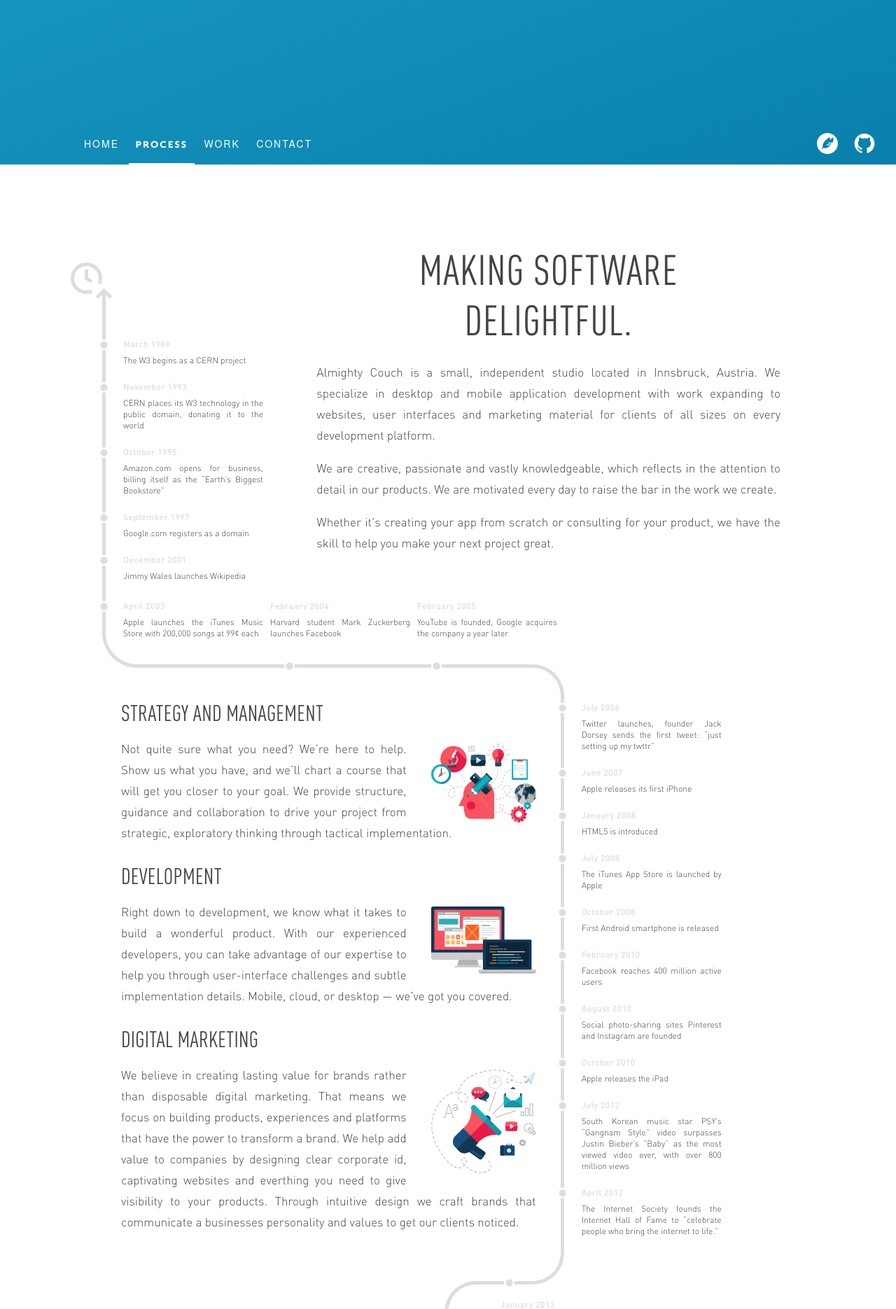
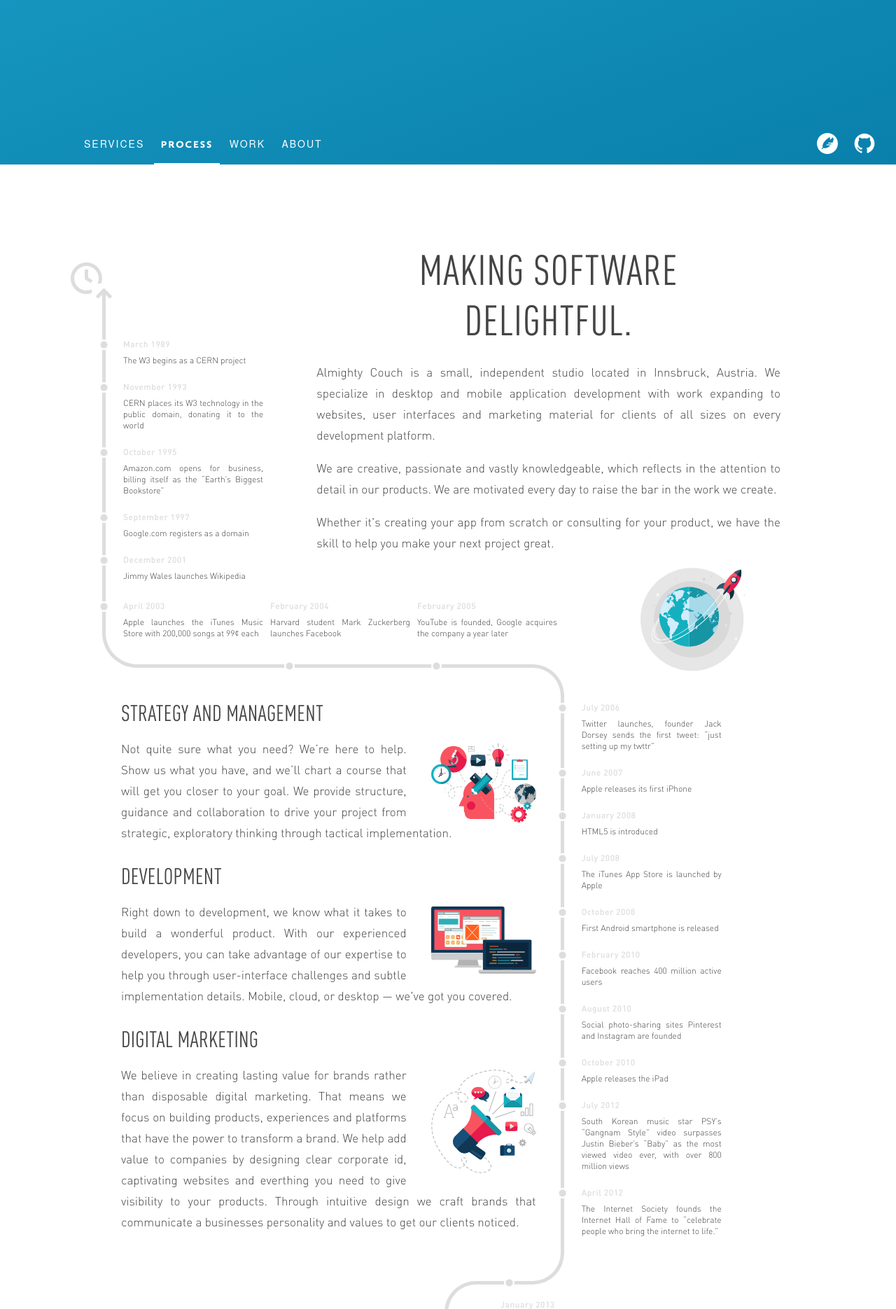
Before and after one commit to almightycouch/almightycouch.github.io, a Jekyll site: the page built from index.html, in a window 1280 px wide. Shown: the part 665-2535 px from the top of the page at 70% size. Built offline with Jekyll 4.4.1, drawn with Linux system fonts in a browser that asks for light colours; some web fonts are replaced.

Commit message:
Change landing page first two sections

```diff
--- a/_includes/header.html
+++ b/_includes/header.html
@@ -20,10 +20,10 @@
         {% endfor %}
       </ul>
       <ul role="navigation">
-        <li><a href="/#intro">Home</a></li>
+        <li><a href="/#services">Services</a></li>
         <li><a href="/#process">Process</a></li>
         <li><a href="/#work">Work</a></li>
-        <li><a href="/#contact">Contact</a></li>
+        <li><a href="/#about">About</a></li>
       </ul>
     </div>
   </nav>
--- a/_sass/sneakpeak/_process.scss
+++ b/_sass/sneakpeak/_process.scss
@@ -47,5 +47,60 @@ section#process {
         border-bottom: 2px solid white;
       }
     }
+
+    ul.steps {
+      display: -ms-flexbox;
+      display: -webkit-flex;
+      -ms-flex-wrap: wrap;
+      -webkit-flex-wrap: wrap;
+      flex-wrap: wrap;
+      margin-left: 5px;
+      margin-right: 5px;
+      position: relative;
+      text-align: center;
+
+      li {
+        overflow-x: hidden;
+        width: 25%;
+
+        &:hover .icon {
+          background-color: rgba(255,255,255,0.5);
+        }
+
+        .icon {
+          position: relative;
+          width: 50px;
+          height: 50px;
+          margin: 0 auto;
+          padding: 25px;
+          border: 3px solid white;
+          color: white;
+          border-radius: 50%;
+
+          &:before {
+            content: "";
+            position: absolute;
+            top: 49px;
+            left: -100%;
+            width: 100%;
+            border-top: 3px solid white;
+          }
+
+          &:after {
+            content: "";
+            position: absolute;
+            top: 49px;
+            right: -100%;
+            width: 100%;
+            border-top: 3px solid white;
+          }
+
+          svg {
+            width: 100%;
+            height: auto;
+          }
+        }
+      }
+    }
   }
 }
--- a/_sass/sneakpeak/_intro.scss
+++ b/_sass/sneakpeak/_services.scss
@@ -1,17 +1,27 @@
-section#intro {
+section#services {
   @include grid-container;
 
   padding-top: 120px;
 
   article {
+    position: relative;
     padding: 0 35px;
+
+    &:first-of-type {
+      svg {
+        position: absolute;
+        right: 50px;
+        width: 150px;
+        height: auto;
+      }
+    }
 
     &:nth-child(2) {
       margin-bottom: 20px;
     }
 
     &:nth-child(4) {
-      img {
+      svg {
         float: right;
         width: 150px;
         height: auto;
@@ -74,7 +84,7 @@ section#intro {
           margin-left: -10px;
           padding-top: 3px;
           padding-left: 35px;
-          background: url("../img/intro-timeline-dot.png") no-repeat left 10px;
+          background: url("../img/services-timeline-dot.png") no-repeat left 10px;
           background-size: 15px 15px;
           font-weight: 500;
           font-size: 12px;
@@ -84,7 +94,7 @@ section#intro {
 
           &:hover {
             color: $color-active;
-            background-image: url("../img/intro-timeline-dot-active.png");
+            background-image: url("../img/services-timeline-dot-active.png");
           }
 
           p {
@@ -114,7 +124,7 @@ section#intro {
           width: 60px; height: 60px;
           top: -60px; left: -50px;
           content: "";
-          background-image: url("/assets/img/intro-timeline-history.svg");
+          background-image: url("/assets/img/services-timeline-history.svg");
         }
       }
 
--- a/_sass/sneakpeak/_sneakpeak.scss
+++ b/_sass/sneakpeak/_sneakpeak.scss
@@ -1,4 +1,4 @@
 @import "typography";
 
-@import "intro";
+@import "services";
 @import "process";
--- a/index.html
+++ b/index.html
@@ -3,7 +3,7 @@ layout: default
 title: Hello
 ---
 
-<section class="sneakpeek" id="intro">
+<section class="sneakpeek" id="services">
   <aside>
     <ul>
       <li>March 1989<p>The W3 begins as a CERN project</p></li>
@@ -19,6 +19,7 @@ title: Hello
       We specialize in desktop and mobile application development with work expanding to websites, user interfaces and marketing material for clients of all sizes on every development platform.</p>
     <p>We are creative, passionate and vastly knowledgeable, which reflects in the attention to detail in our products. We are motivated every day to raise the bar in the work we create.</p>
     <p>Whether it's creating your app from scratch or consulting for your product, we have the skill to help you make your next project great.</p>
+    {% include services-launch-icon.svg %}
   </article>
   <aside>
     <ul>
@@ -30,18 +31,18 @@ title: Hello
   <article>
     <h2>Strategy and Management</h2>
     <p>
-      <img src="/assets/img/intro-concept.svg" alt="Concept" />
+      {% include services-strategy-icon.svg %}
       Not quite sure what you need? We’re here to help. Show us what you have, and we’ll chart a course that will get you closer to your goal.
       We provide structure, guidance and collaboration to drive your project from strategic, exploratory thinking through tactical implementation.</p>
     <h2>Development</h2>
     <p>
-      <img src="/assets/img/intro-development.svg" alt="Development" />
+      {% include services-development-icon.svg %}
       Right down to development, we know what it takes to build a wonderful product.
       With our experienced  developers, you can take advantage of our expertise to help you through user-interface challenges and subtle implementation details.
       Mobile, cloud, or desktop — we've got you covered.</p>
     <h2>Digital Marketing</h2>
     <p>
-      <img src="/assets/img/intro-marketing.svg" alt="Marketing" />
+      {% include services-branding-icon.svg %}
       We believe in creating lasting value for brands rather than disposable digital marketing. That means we focus on building products, experiences and platforms that have the power to transform a brand.
       We help add value to companies by designing clear corporate id, captivating websites and everthing you need to give visibility to your products.
       Through intuitive design we craft brands that communicate a businesses personality and values to get our clients noticed.
@@ -80,7 +81,21 @@ title: Hello
       </video>
     </div>
     <article>
-        <h1>Our Way to Success</h1>
-        <h2>When it comes to our development process,<br />we like to keep things simple.</h2>
+      <h1>Our Way to Success</h1>
+      <h2>When it comes to our development process,<br />we like to keep things simple.</h2>
+      <ul class="steps">
+        <li>
+          <div class="icon"><a>{% include process-analysis-icon.svg %}</a></div>
+        </li>
+        <li>
+          <div class="icon"><a>{% include process-design-icon.svg %}</a></div>
+        </li>
+        <li>
+          <div class="icon"><a>{% include process-development-icon.svg %}</a></div>
+        </li>
+        <li>
+          <div class="icon"><a>{% include process-deployment-icon.svg %}</a></div>
+        </li>
+      </ul>
     </article>
 </section>
```
Also changed, not shown: _includes/process-analysis-icon.svg (added), _includes/process-deployment-icon.svg (added), _includes/process-design-icon.svg (added), _includes/process-development-icon.svg (added), _includes/services-branding-icon.svg, _includes/services-development-icon.svg, _includes/services-launch-icon.svg (added), _includes/services-strategy-icon.svg, assets/img/intro-launch.svg (deleted), assets/img/services-timeline-dot-active.png (renamed from assets/img/intro-timeline-dot-active.png), assets/img/services-timeline-dot.png (renamed from assets/img/intro-timeline-dot.png), assets/img/services-timeline-history.svg (renamed from assets/img/intro-timeline-history.svg).
